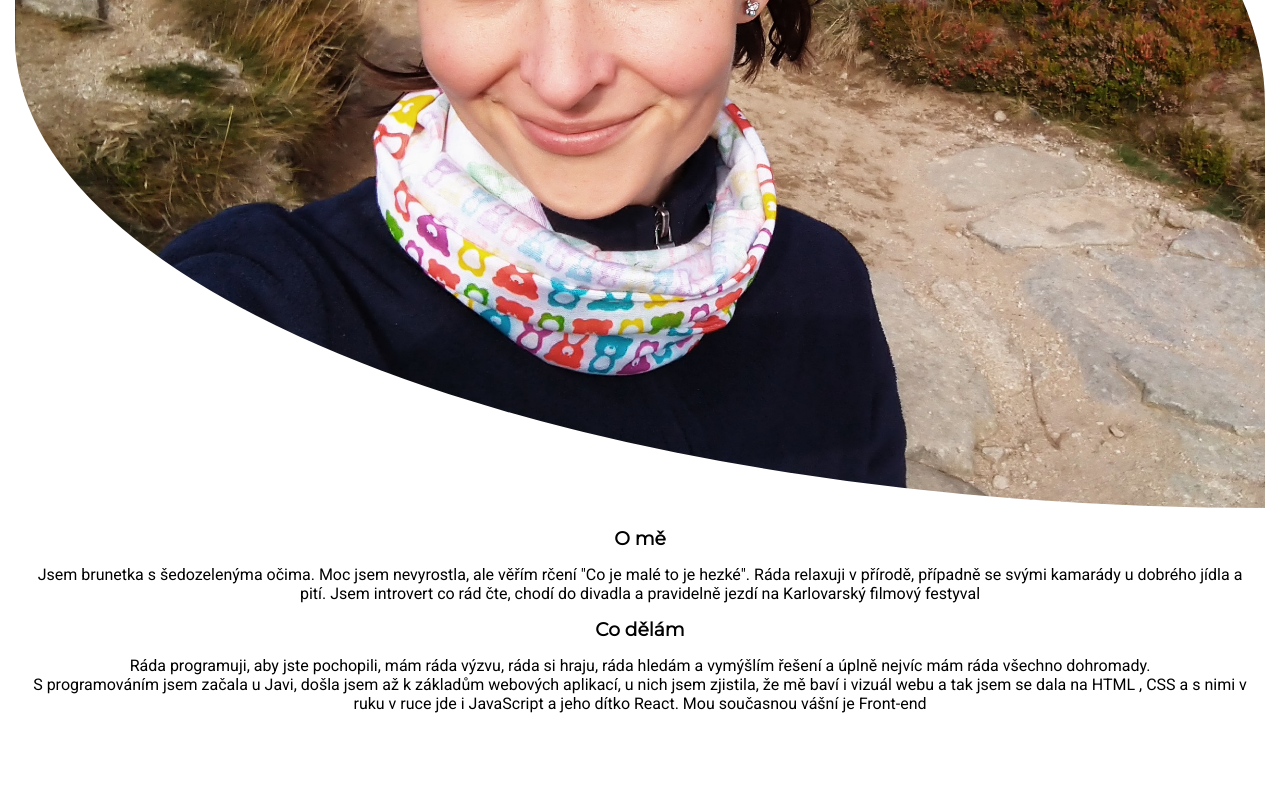
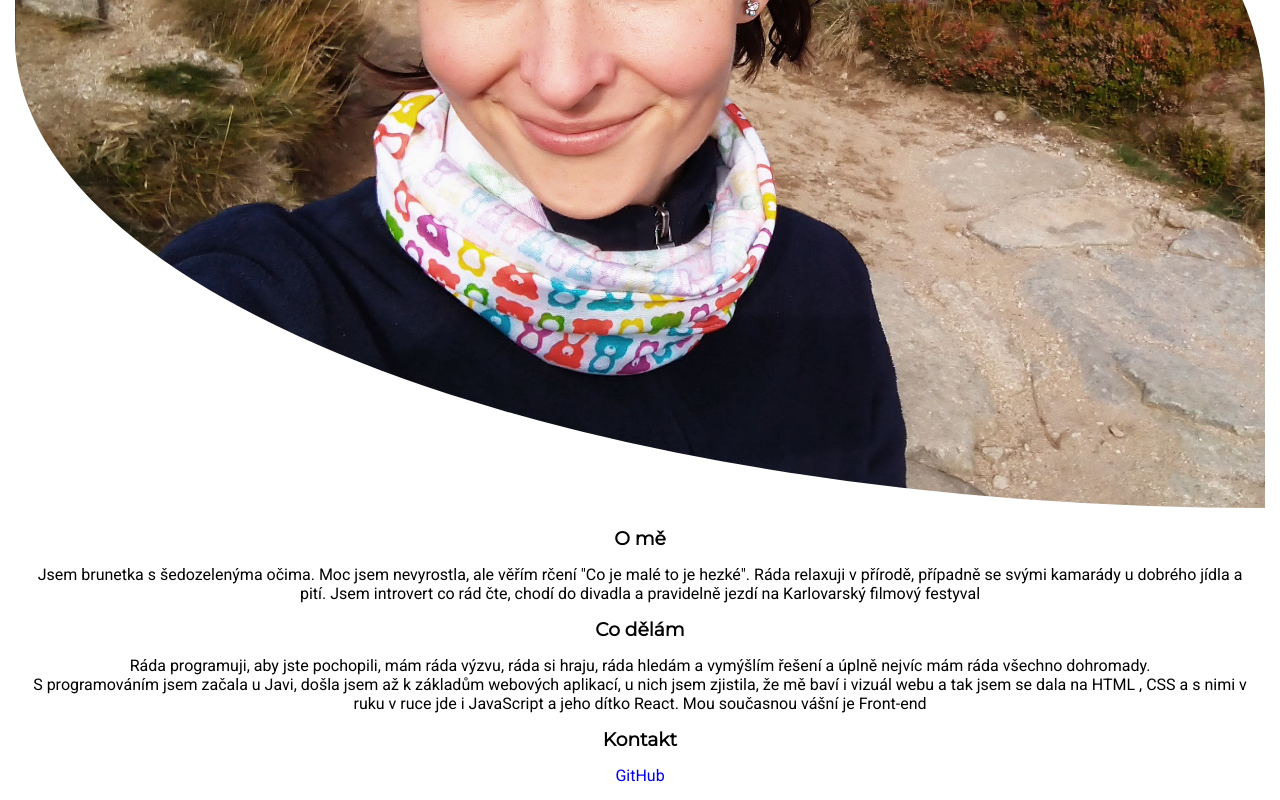
Before and after one commit to PajaCzechita/o-projektu, a plain HTML site: page blanka.html in a window 1280 px wide. Shown: the part 585-1385 px from the top of the page. Before the commit the page ends 1313 px from the top, so only its background shows below. Drawn offline with Linux system fonts and the light colour scheme.

Commit message:
Přidání odkazu na GitHub

```diff
--- a/blanka.html
+++ b/blanka.html
@@ -33,7 +33,9 @@
     <h3>Co dělám</h3>
     <p>Ráda programuji, aby jste pochopili, mám ráda výzvu, ráda si hraju, ráda hledám a vymýšlím řešení a úplně nejvíc mám ráda všechno dohromady.</p>
     <p>S programováním jsem začala u Javi, došla jsem až k základům webových aplikací, u nich jsem zjistila, že mě baví i vizuál webu a tak jsem se dala na HTML , CSS a s nimi v ruku v ruce jde i JavaScript a jeho dítko React. Mou současnou vášní je Front-end</p>
+    <h3>Kontakt</h3>
+    <p><a href="https://github.com/WhiteLady1">GitHub</a></p>
   </div>
-</div>
+  </div>
 </body>
 </html>
```
